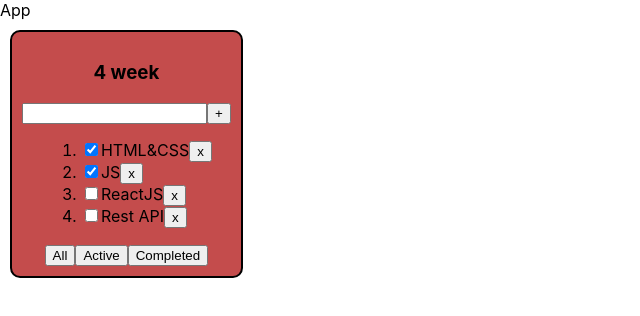
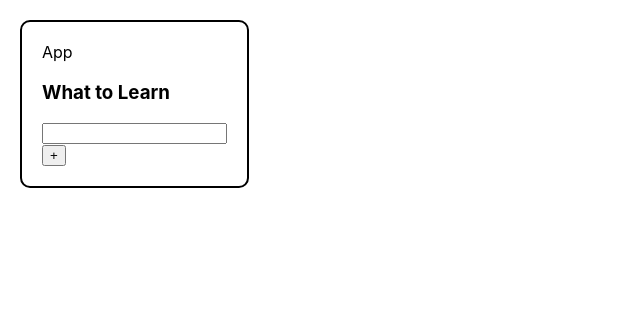
Before and after one commit to YaroshUlad/ToDoList, a React (Create React App) app: page / in a window 1280 px wide. Shown: the top 316 px of the page, without its empty margins (0-640 px from the left). Built offline with nearby package versions, Linux system fonts and the light colour scheme.

Commit message:
5th week todolist

```diff
--- /dev/null
+++ b/src/components/5thWeekToDoList/App5ThWeek.module.css
@@ -0,0 +1,7 @@
+.AppWrapper {
+    margin: 20px;
+    border: 2px solid black;
+    width: max-content;
+    padding: 20px;
+    border-radius: 10px;
+}
--- /dev/null
+++ b/src/components/5thWeekToDoList/App5ThWeek.tsx
@@ -0,0 +1,13 @@
+import React from "react";
+import s from './App5ThWeek.module.css'
+import {ToDoList} from "./ToDoList/ToDoList";
+
+const App5ThWeek = () => {
+    return (
+        <div className={s.AppWrapper}>
+            App
+            <ToDoList toDoListTitle={'What to Learn'}/>
+        </div>
+    )
+}
+export default App5ThWeek
--- /dev/null
+++ b/src/components/5thWeekToDoList/ToDoList/Input/Input.tsx
@@ -0,0 +1,46 @@
+import React, {ChangeEvent, KeyboardEvent, DetailedHTMLProps, InputHTMLAttributes, useState} from 'react';
+
+type DefaultInputPropsType = DetailedHTMLProps<InputHTMLAttributes<HTMLInputElement>, HTMLInputElement>
+type InputPropsType = {}
+type FullInputPropsType = DefaultInputPropsType & InputPropsType
+
+
+export const Input: React.FC<FullInputPropsType> = ({
+                                                        type,
+                                                    }) => {
+
+    const [value, setValue] = useState<string>('')
+
+    const [error, setError] = useState('')
+
+    const onChangeHandler = (e: ChangeEvent<HTMLInputElement>) => {
+        setValue(e.currentTarget.value)
+    }
+
+    const onKeyPressHandler = (e: KeyboardEvent<HTMLInputElement>) => {
+        setError('')
+        if (e.key === 'Enter') {
+            onClickHandler()
+        }
+    }
+
+    const onClickHandler = () => {
+        if (value.trim()) {
+            console.log(value.trim())
+            setValue('')
+        } else {
+            setError('Please enter new Task')
+        }
+    }
+    return (
+        <div>
+            <div className={''}>
+                <input onKeyPress={onKeyPressHandler} onChange={onChangeHandler} value={value} type="text"/>
+                {error && <span>{error}</span>}
+            </div>
+            <div>
+                <button onClick={onClickHandler}>+</button>
+            </div>
+        </div>
+    );
+};
--- /dev/null
+++ b/src/components/5thWeekToDoList/ToDoList/ToDoList.tsx
@@ -0,0 +1,18 @@
+import React from 'react';
+import {Input} from "./Input/Input";
+
+type ToDoListPropsType = {
+    toDoListTitle: string
+
+}
+
+export const ToDoList: React.FC<ToDoListPropsType> = ({
+                                                          toDoListTitle
+                                                      }) => {
+    return (
+        <div>
+            <h3>{toDoListTitle}</h3>
+            <Input/>
+        </div>
+    );
+};
--- a/src/index.tsx
+++ b/src/index.tsx
@@ -4,10 +4,11 @@ import './index.css';
 import App from './App';
 import reportWebVitals from './reportWebVitals';
 import App4Week from "./components/Components4week/App4Week";
+import App5ThWeek from "./components/5thWeekToDoList/App5ThWeek";
 
 ReactDOM.render(
     <React.StrictMode>
-        <App4Week/>
+        <App5ThWeek/>
     </React.StrictMode>,
     document.getElementById('root')
 );
```
Also changed, not shown: src/components/5thWeekToDoList/ToDoList/Input/Input.module.css (added).
